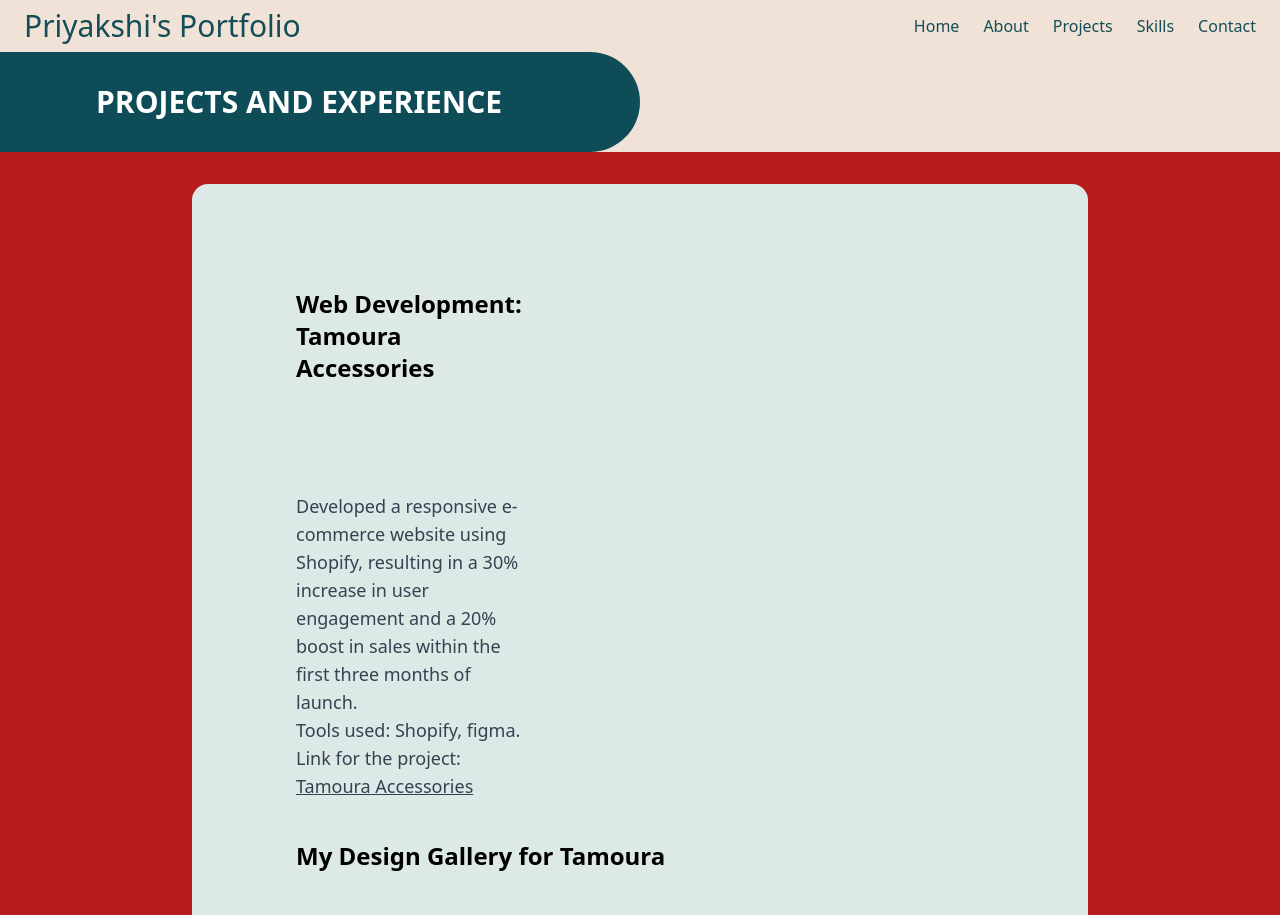
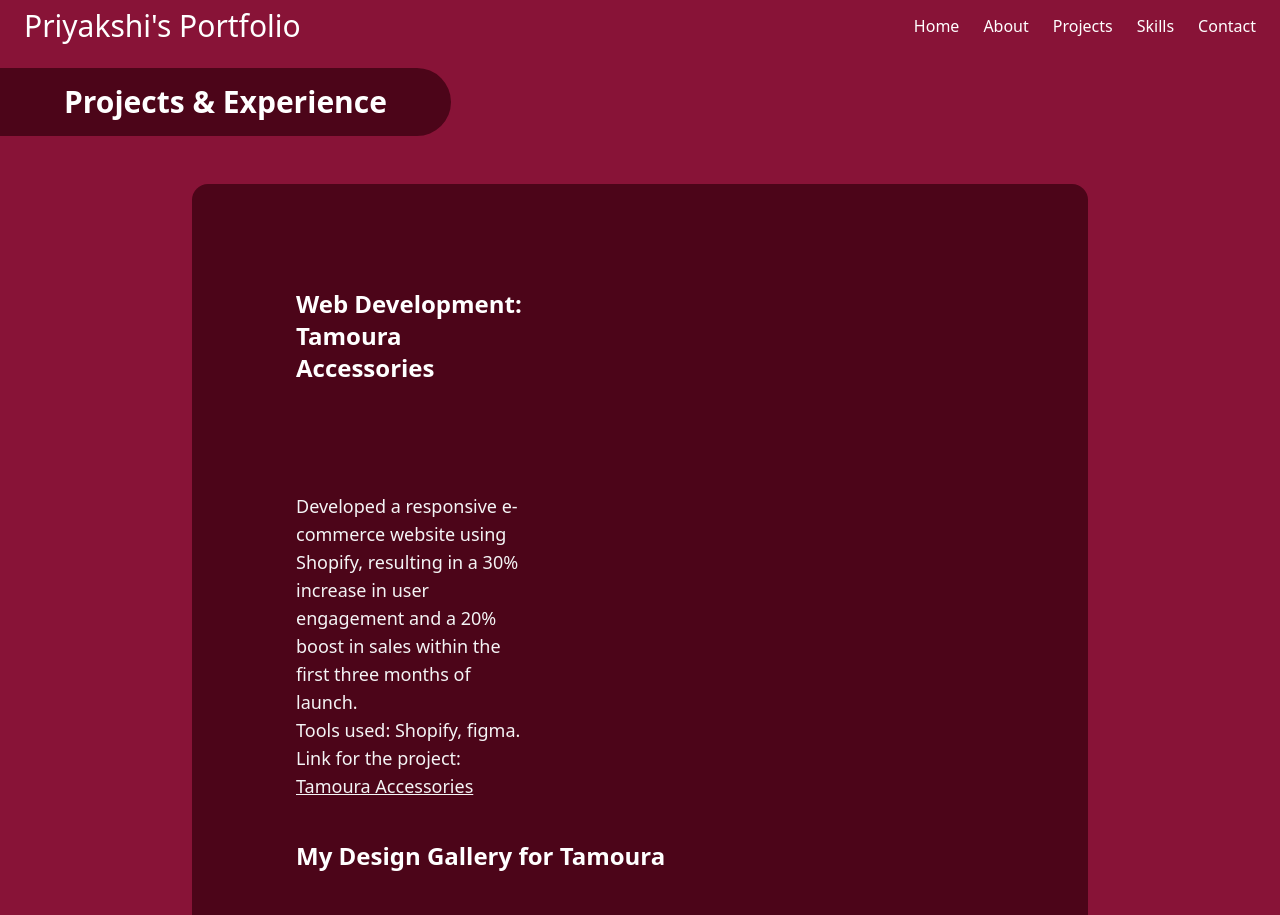
Before and after one commit to priyakshisonowal555/priyakshi-portfolio, a website: page projects.html in a window 1280 px wide. Shown: the top 915 px of the page. Drawn offline with nearby package versions, Linux system fonts and the light colour scheme.

Commit message:
Changed Design of Project Page.

```diff
--- a/projects.html
+++ b/projects.html
@@ -6,10 +6,10 @@
     <title>Projects</title>
     <script src="https://cdn.tailwindcss.com"></script>
 </head>
-<body class="bg-[#f0e2d6]">
-    <nav class="flex items-center justify-between px-6 py-2 bg-[#f0e2d6]">
-        <div class = "font-medium text-3xl text-[#144d56]">Priyakshi's Portfolio</div>
-        <div class = "text-[#144d56]" >
+<body class="bg-rose-900 flex flex-col justify-between">
+    <nav class="flex items-center justify-between px-6 py-2 bg-rose-900 te text-white">
+        <div class = "font-medium text-3xl ">Priyakshi's Portfolio</div>
+        <div class = "" >
             <ul class="list-none flex justify-around gap-6">
                 <li><a href="index.html">Home</a></li>
                 <li><a href="about.html">About</a></li>
@@ -20,19 +20,19 @@
         </div>
     </nav>
 
-
-
-        <div class="bg-[#0E4D57] w-[50%] py-8 rounded-r-[50px]">
-            <h1 class="text-white text-3xl font-bold pl-24">
-                PROJECTS AND EXPERIENCE
+    <div class="bg-rose-950 w-fit px-16 py-4 rounded-r-[50px] flex items-center my-4">
+        <h1 class="text-white text-3xl font-semibold">
+            Projects & Experience
         </h1>
     </div>
-        <div class="bg-red-700 flex justify-center py-8">
-            <div class="w-[70%] bg-[#DDE9E7] rounded-2xl p-16">
+
+    <!-- Project 1 -->
+        <div class="bg-rose-900 flex justify-center py-8">
+            <div class="w-[70%] bg-rose-950 rounded-2xl p-16">
                 <div class="grid grid-cols-2 gap-y-24 gap-x-32">
                     <div>
-                        <h3 class="text-black text-2xl font-bold mb-10 py-10 px-10">Web Development: Tamoura Accessories</h3>
-                        <p class="text-gray-700 text-lg px-10">
+                        <h3 class="text-white text-2xl font-bold mb-10 py-10 px-10">Web Development: Tamoura Accessories</h3>
+                        <p class="text-zinc-100 text-lg px-10">
                             <br>Developed a responsive e-commerce website using Shopify, resulting in a 30% increase in user engagement and a 20% boost in sales within the first three months of launch.
                             <br>Tools used: Shopify, figma.
                             <br>Link for the project: <a href="https://tamoura.com" class="underline">Tamoura Accessories</a>
@@ -40,7 +40,7 @@
                     </div>
                 </div>
                 <div>
-                    <h3 class="text-black text-2xl font-bold mb-10 py-10 px-10">My Design Gallery for Tamoura</h3>
+                    <h3 class="text-white text-2xl font-bold mb-10 py-10 px-10">My Design Gallery for Tamoura</h3>
                     <div class="grid grid-cols-1 md:grid-cols-2 gap-10 max-w-5xl mx-auto">
                         <a href="https://www.figma.com/design/eRckeozTWhE972AEwxxB05/Tamoura-p1?node-id=0-1&p=f&t=VWnJoOpC24GehQS-0" target="_blank">
                             <img src="Thome.png" alt="hero" class="w-full rounded-xl shadow-md">
@@ -54,11 +54,14 @@
                         <a href="https://www.figma.com/proto/eRckeozTWhE972AEwxxB05/Tamoura-p1?node-id=47-119&p=f&t=VWnJoOpC24wGehQS-0&scaling=min-zoom&content-scaling=fixed&page-id=0%3A1" target="_blank">
                             <img src="Tproduct.png" alt="product" class="w-full rounded-xl shadow-md">
                         </a>
-                        <h5 class="text-gray-600 text-lg px-10">Click on the images to view the design in Figma.</h5>
+                        <h5 class="text-zinc-100 text-lg px-10">Click on the images to view the design in Figma.</h5>
                     </div>
                 </div>
             </div>
         </div>
+
+        <div class="bg-[#202B36] flex justify-center py-8">
+            <div class="w-[70%] bg-[#8F999B] rounded-2xl p-16">
                 <div class="grid grid-cols-2 gap-y-24 gap-x-32">
                     <div>
                         <h3 class="text-black text-2xl font-bold mb-10 py-10 px-10">Web Development: Electron</h3>
@@ -87,8 +90,7 @@
                         <h5 class="text-gray-600 text-lg px-10">Click on the images to view the design in Figma.</h5>
                     </div>
                 </div>
-
-
-
+            </div>
+        </div>
 </body>
 </html>
```
Lines whose indentation alone changed are shown as unchanged.
